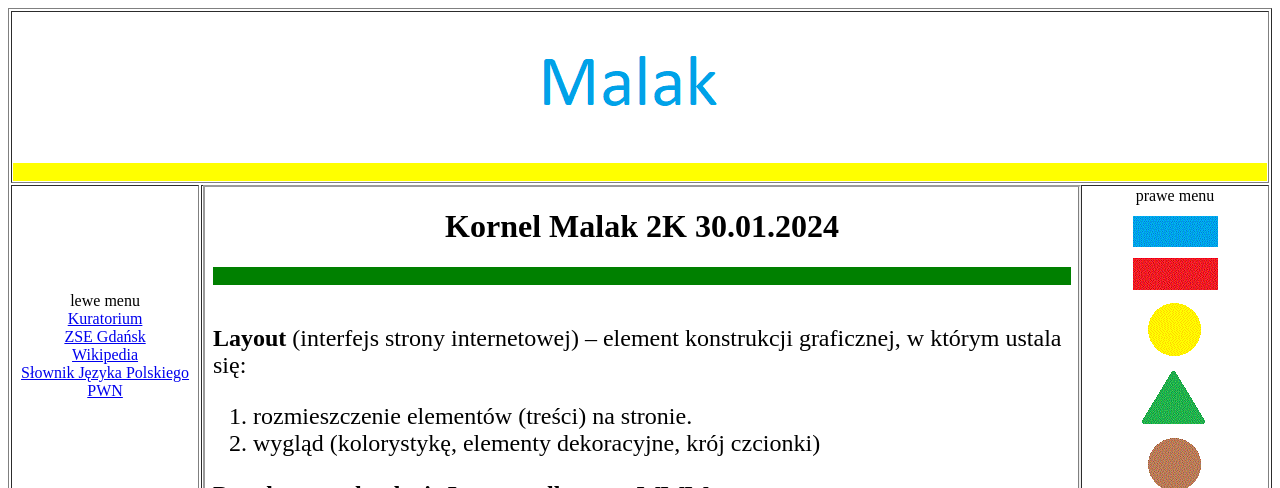
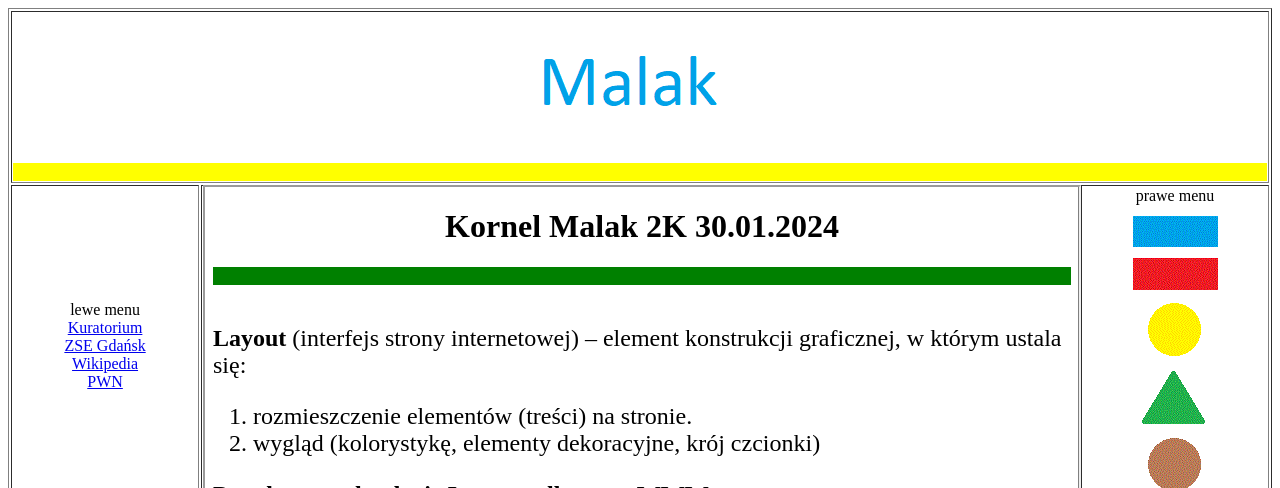
Before and after one commit to Kornel-Malak/12-15, a plain HTML site: page index.html in a window 1280 px wide. Shown: the top 488 px of the page. Drawn offline with Linux system fonts and the light colour scheme.

Commit message:
Update index.html

```diff
--- a/index.html
+++ b/index.html
@@ -21,7 +21,7 @@
  <a href="https://www.kuratorium.gda.pl" target="obszar_glowny">Kuratorium</a> <br>
  <a href="https://zse.edu.gdansk.pl/pl" target="obszar_glowny">ZSE Gdańsk</a> <br>
  <a href="https://pl.wikipedia.org/" target="obszar_glowny">Wikipedia</a> <br>
- <a href="https://sjp.pwn.pl/" target="obszar_glowny">Słownik Języka Polskiego PWN</a> <br>
+ <a href="https://sjp.pwn.pl/" target="obszar_glowny">PWN</a> <br>
 
  </td>
  <td align=center>
```
